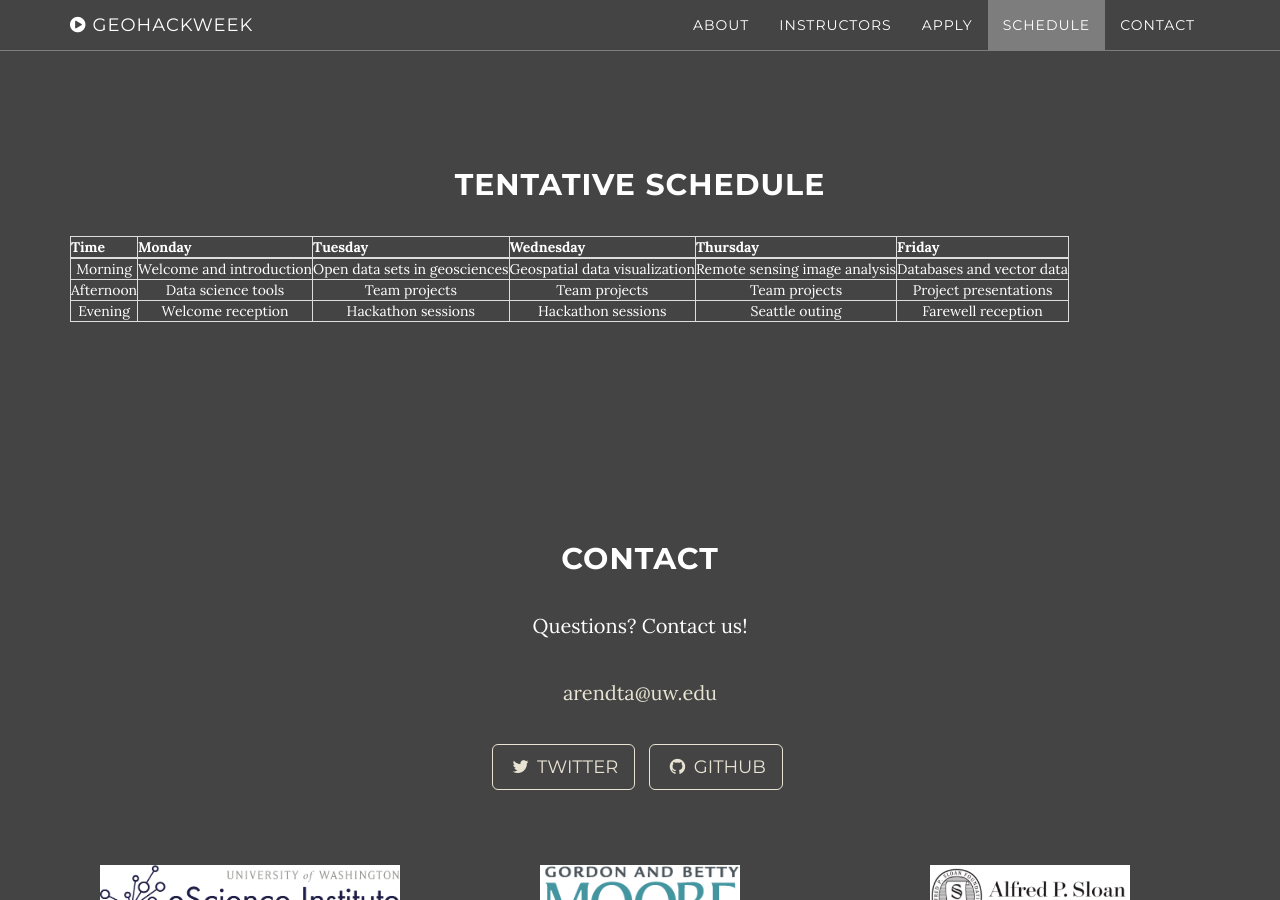
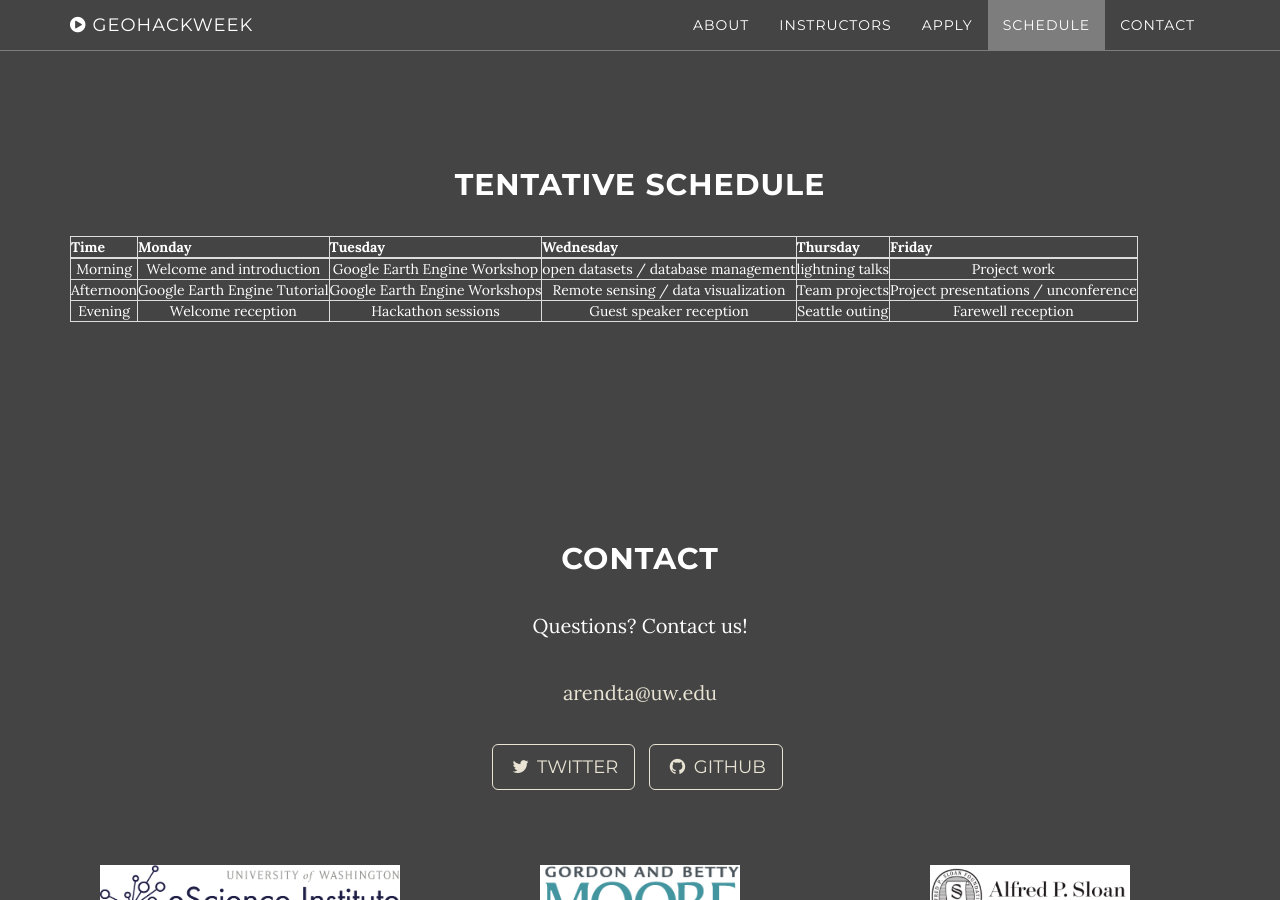
Before and after one commit to geohackweek/geohackweek.github.io, a Jekyll site: the page built from index.html, in a window 1280 px wide and 900 px high, scrolled down 3057 px. Built offline with Jekyll 4.4.1, drawn with Linux system fonts in a browser that asks for light colours.

Commit message:
updated schedule

```diff
--- a/_includes/schedule.html
+++ b/_includes/schedule.html
@@ -18,24 +18,24 @@
       <tr>
         <td>Morning</td>
         <td>Welcome and introduction</td>
-        <td>Open data sets in geosciences</td>
-        <td>Geospatial data visualization</td>
-        <td>Remote sensing image analysis</td>
-        <td>Databases and vector data</td>
+        <td>Google Earth Engine Workshop</td>
+        <td>open datasets / database management</td>
+        <td>lightning talks</td>
+        <td>Project work</td>
       </tr>
       <tr>
         <td>Afternoon</td>
-        <td>Data science tools</td>
+        <td>Google Earth Engine Tutorial</td>
+        <td>Google Earth Engine Workshops</td>
+        <td>Remote sensing / data visualization</td>
         <td>Team projects</td>
-        <td>Team projects</td>
-        <td>Team projects</td>
-        <td>Project presentations</td>
+        <td>Project presentations / unconference</td>
       </tr>
       <tr>
         <td>Evening</td>
         <td>Welcome reception</td>
         <td>Hackathon sessions</td>
-        <td>Hackathon sessions</td>
+        <td>Guest speaker reception</td>
         <td>Seattle outing</td>
         <td>Farewell reception</td>
       </tr>
```
Also changed, not shown: toDo.md (+3 -0 lines), 2 other files.
